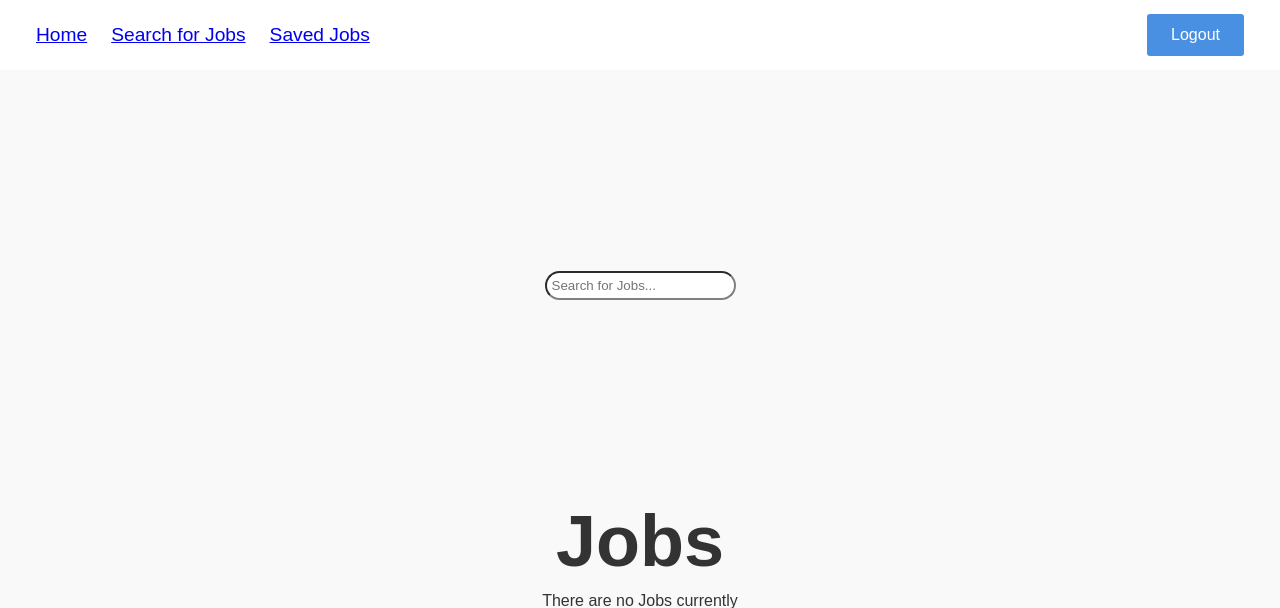
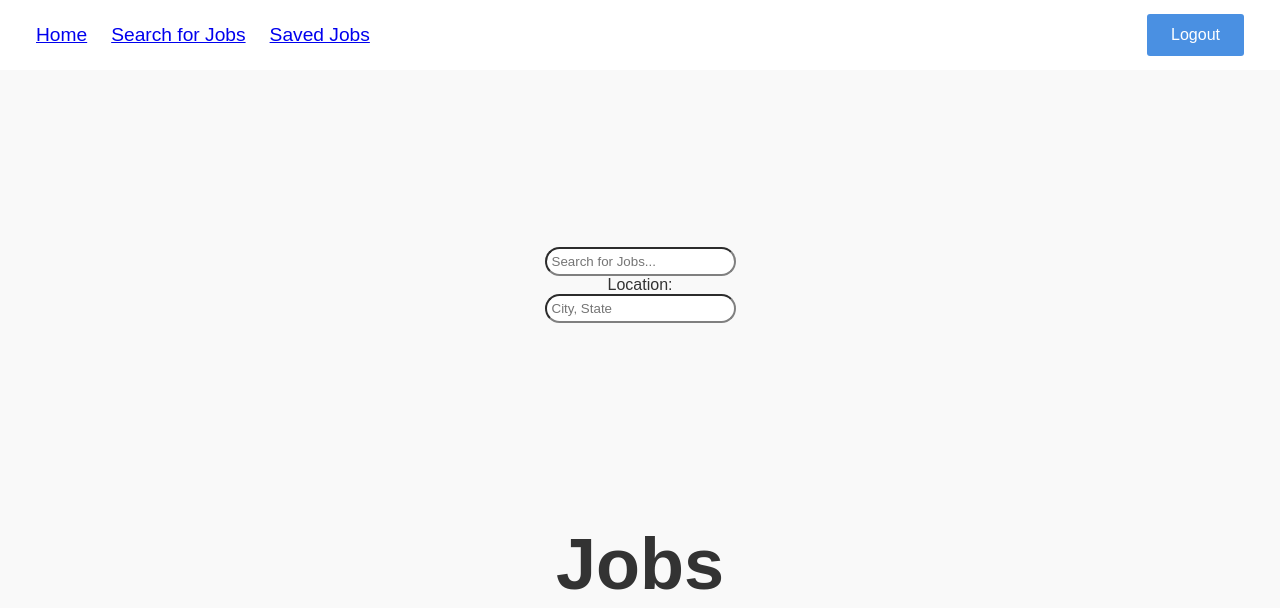
Before and after one commit to JosefGlen/KumoJobScraper1, a Django app: page /jobs/ in a window 1280 px wide. Shown: the top 608 px of the page. Run offline with Django 5.2, Linux system fonts and the light colour scheme; the visitor is signed in with stand-in values (Sample User, id 1); data that the repository does not hold is empty.

Commit message:
Implemented Second Search Bar

```diff
--- a/KumoJobScraper/jobs/templates/jobs/list.html
+++ b/KumoJobScraper/jobs/templates/jobs/list.html
@@ -14,6 +14,8 @@
          <!--Job search bar will go here-->
         <div class="searchposition">
         <input type="text" placeholder="Search for Jobs...">
+        <p> Location: </p>
+        <input type="text" placeholder="City, State">
         </div>
         <h1>Jobs</h1>
         {% comment %} Symantixs for python code {% endcomment %}
```
